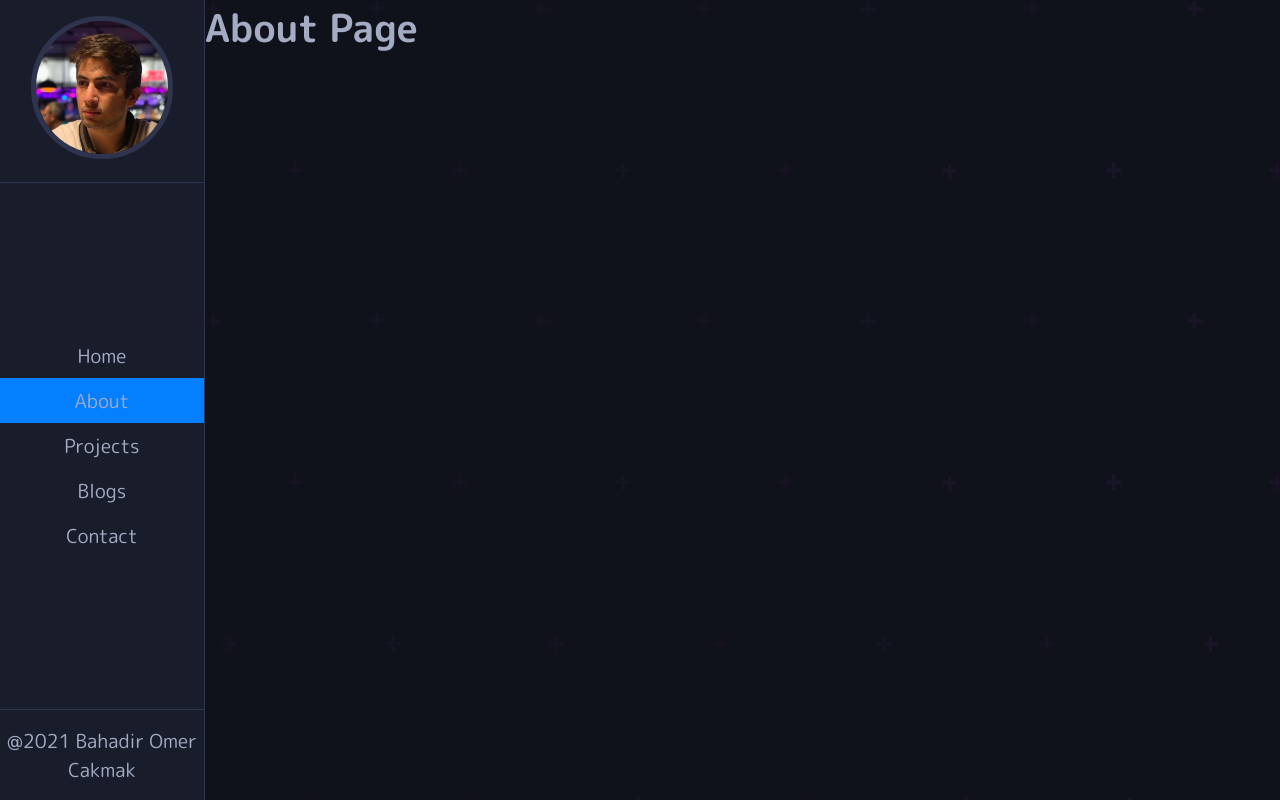
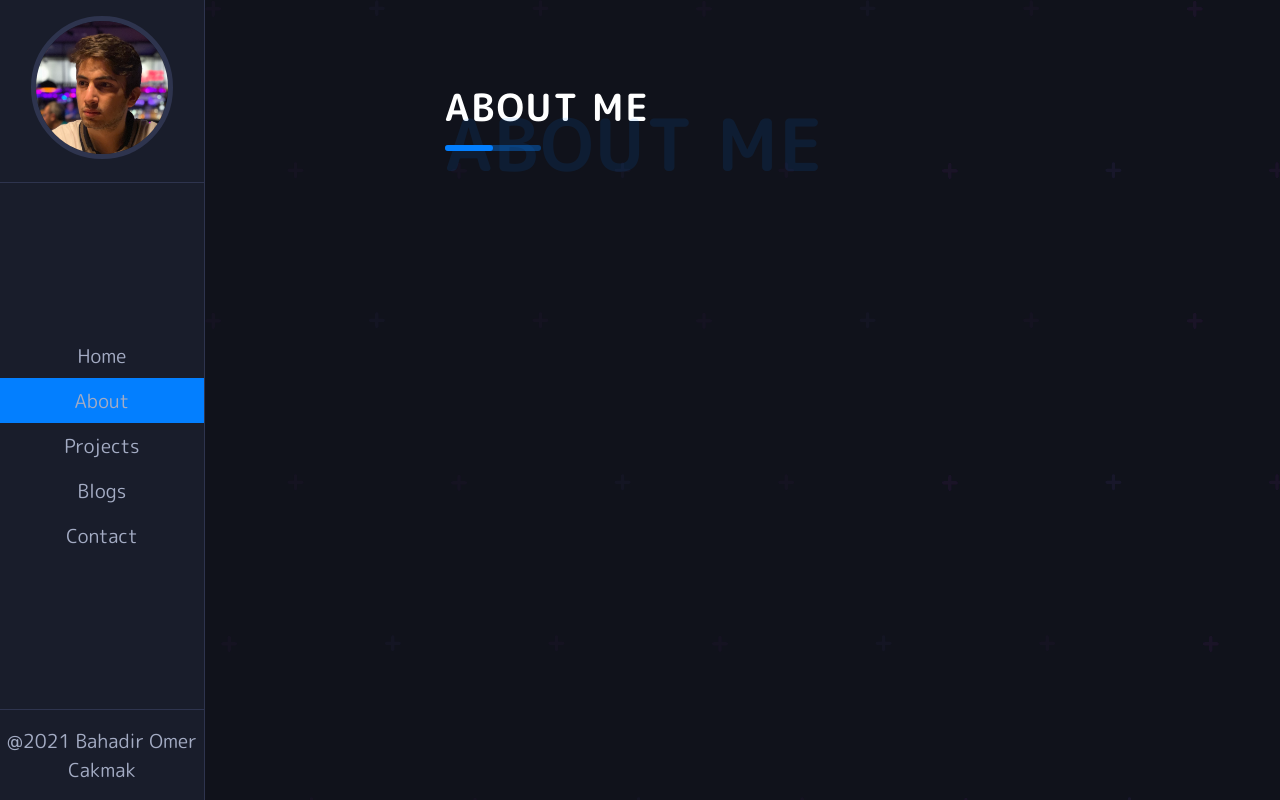
Before and after one commit to bomercakmak/my-portfolio-react, a React (Create React App) app: page /about in a window 1280 px wide. Built offline with nearby package versions, Linux system fonts and the light colour scheme.

Commit message:
I added About page Title and span I also write some scss for looking good.

```diff
--- a/src/App.scss
+++ b/src/App.scss
@@ -1,6 +1,7 @@
 @import './styles/layout';
 @import './styles/navbar';
 @import './styles/typography';
+@import './styles/title';
 
 
 *{
@@ -15,3 +16,6 @@
     font-family: 'M PLUS Rounded 1c', sans-serif;
     font-size: 1.2rem;
 }
+span{
+    color: #037FFF;
+}
--- /dev/null
+++ b/src/Components/Title.js
@@ -0,0 +1,14 @@
+import React from 'react'
+
+function Title({title,span}) {
+    return (
+        <div className="Title">
+            <h3>
+                {title}
+                <span> {span}</span>
+            </h3>
+        </div>
+    )
+}
+
+export default Title
--- a/src/Pages/AboutPage.js
+++ b/src/Pages/AboutPage.js
@@ -1,9 +1,10 @@
 import React from 'react'
+import Title from '../Components/Title'
 
 function AboutPage() {
     return (
         <div className="AboutPage">
-            <h1>About Page</h1>
+            <Title title={"About Me"} span={"About Me"}/>
         </div>
     )
 }
--- a/src/styles/_layout.scss
+++ b/src/styles/_layout.scss
@@ -16,5 +16,8 @@
         background-image:url(../img/dots.svg);
         display: grid;
         position: relative;
+        .content{
+            margin: 5rem 15rem;
+        }
     }
 }
--- /dev/null
+++ b/src/styles/_title.scss
@@ -0,0 +1,36 @@
+.Title{
+    text-transform: uppercase;
+    font-size:2rem;
+    color:white;
+    position: relative;
+    padding-bottom:1rem;
+    letter-spacing:2px;
+    &::before{
+        content:"";
+        bottom:0;
+        position: absolute;
+        left:0;
+        background-color:#0381ff60;
+        width: 6rem;
+        height: .4rem;
+        border-radius:50px;
+    }
+    &::after{
+        content:"";
+        bottom:0;
+        position: absolute;
+        left:0;
+        background-color:#037FFF;
+        width: 3rem;
+        height: .4rem;
+        border-radius:50px;
+
+    }
+    span{
+        position: absolute;
+        top:15%;
+        left:0;
+        font-size:4.5rem;
+        opacity:0.1
+    }
+}
```
Also changed, not shown: src/Pages/ImageSection.js (added, +13 -0 lines).
